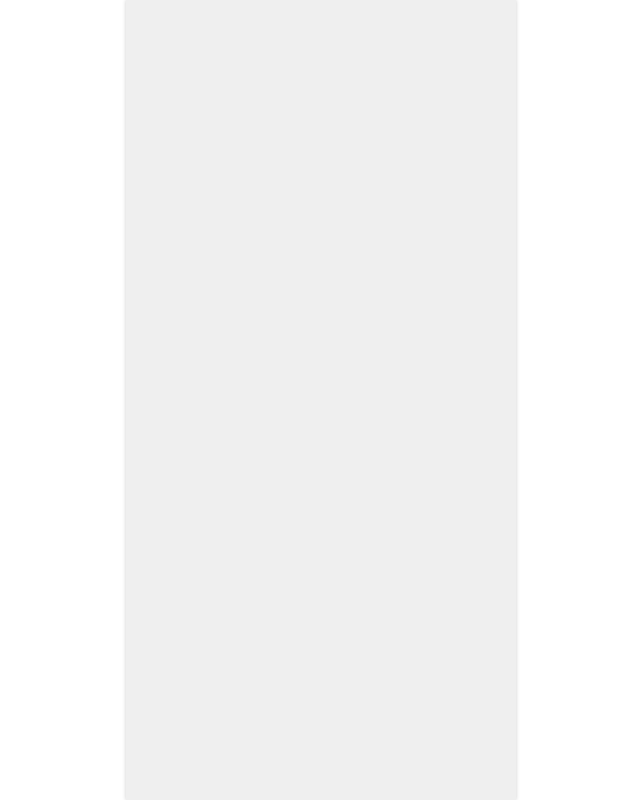
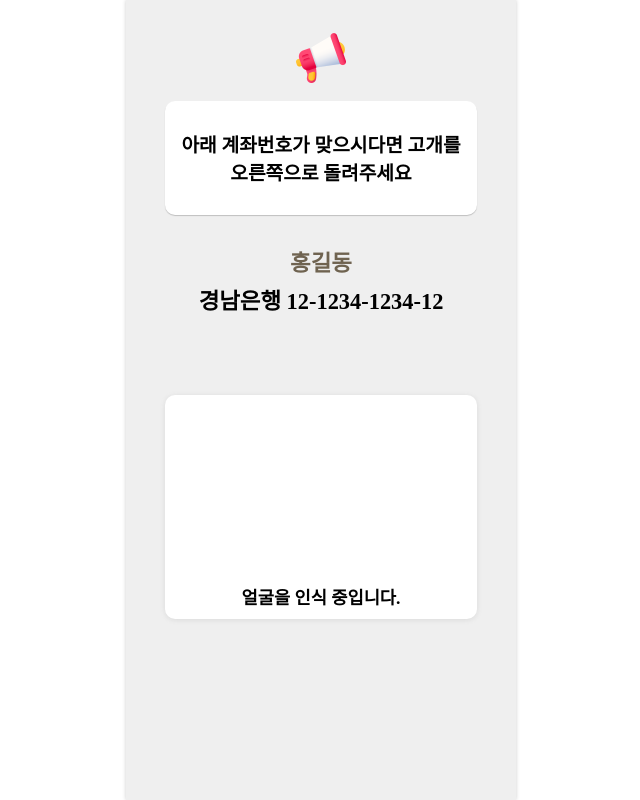
Before and after one commit to BNK-Sys/whisper, a React (Vite) app in the folder frontend/: page /check/account in a window 1280 px wide. Before the commit this address had no page. Shown: the whole page, without its empty margins (572-1212 px from the left). Built offline with nearby package versions, Linux system fonts and the light colour scheme; no server answers.

Commit message:
feat: 계좌확인 UI 추가

```diff
--- a/frontend/package.json
+++ b/frontend/package.json
@@ -14,6 +14,7 @@
     "react": "^18.3.1",
     "react-dom": "^18.3.1",
     "react-router-dom": "^6.24.1",
+    "react-webcam": "^7.2.0",
     "recoil": "^0.7.7"
   },
   "devDependencies": {
--- a/frontend/src/App.jsx
+++ b/frontend/src/App.jsx
@@ -5,6 +5,7 @@
 import { BrowserRouter as Router, Routes, Route } from "react-router-dom";
 import MainPage from './pages/MainPage';
 import FindAccountPage from './pages/FindAccountPage';
+import AccountCheckPage from './pages/AccountCheckPage';
 
 function App() {
 
@@ -21,6 +22,7 @@
           <Routes>
             <Route path="/" element={<MainPage />}></Route>
             <Route path='/find/account' element={<FindAccountPage/>}></Route>
+            <Route path='/check/account' element={<AccountCheckPage/>}></Route>
           </Routes>
         </Router>
         </div>
--- /dev/null
+++ b/frontend/src/component/commons/camera/Camera.css
@@ -0,0 +1,23 @@
+.camera_wrapper {
+    display: flex;
+    flex-direction: column;
+    justify-content: center;
+    align-items: center;
+    width: 80%;
+    height: auto;
+    margin: 0 auto;
+    background-color: #fff;
+    padding-top: 10px;
+    border-radius: 10px;
+    box-shadow: 0 1px 5px rgba(139, 139, 139, 0.2);
+}
+
+.camera_label {
+    margin-top: 10px;
+    display: flex;
+    justify-content: center;
+    align-items: center;
+    margin-bottom: 10px;
+    font-size: 1.1rem;
+    font-weight: 600;
+}
--- /dev/null
+++ b/frontend/src/component/commons/camera/Camera.jsx
@@ -0,0 +1,28 @@
+import React from 'react';
+import Webcam from 'react-webcam';
+import "./Camera.css";
+
+const Camera = () => {
+  const videoConstraints = {
+    width: 1280,
+    height: 720,
+    facingMode: "user"
+  };
+
+  return (
+    <div className='camera_wrapper'>
+        <Webcam
+          audio={false}
+          height={169}
+          width={289}
+          videoConstraints={videoConstraints}
+          style={{ borderRadius: '10px' }}
+        />
+        <div className='camera_label'>
+            얼굴을 인식 중입니다.
+        </div>
+    </div>
+  );
+};
+
+export default Camera;
--- /dev/null
+++ b/frontend/src/component/commons/info/Info.css
@@ -0,0 +1,20 @@
+.info_wrapper {
+    display: flex;
+    flex-direction: column;
+    width: 80%;
+    margin: 0 auto;
+    justify-content: center;
+    align-items: center;
+}
+
+.info_name {
+    color: #6F6350;
+    font-weight: 600;
+    font-size: 1.4rem;
+    margin-bottom: 6px;
+}
+
+.info_account {
+    font-weight: 600;
+    font-size: 1.4rem;
+}
--- /dev/null
+++ b/frontend/src/component/commons/info/Info.jsx
@@ -0,0 +1,17 @@
+import React from 'react'
+import "./Info.css"
+
+const Info = () => {
+  return (
+    <div className='info_wrapper'>
+        <div className='info_name'>
+            홍길동
+        </div>
+        <div className='info_account'>
+            경남은행 12-1234-1234-12
+        </div>
+    </div>
+  )
+}
+
+export default Info
--- /dev/null
+++ b/frontend/src/pages/AccountCheckPage.jsx
@@ -0,0 +1,18 @@
+import React from 'react'
+import Camera from '../component/commons/camera/Camera'
+import Info from '../component/commons/info/Info'
+import TopExplain from '../component/commons/top-explain/TopExplain'
+
+const AccountCheckPage = () => {
+  return (
+    <div>
+        <TopExplain context={"아래 계좌번호가 맞으시다면 고개를 오른쪽으로 돌려주세요"}/>
+        <div style={{marginTop: "30px", marginBottom: "80px"}}>
+          <Info />
+        </div>
+        <Camera/>
+    </div>
+  )
+}
+
+export default AccountCheckPage
```
Also changed, not shown: 1 other file (tests, documents, lock files or other folders).
